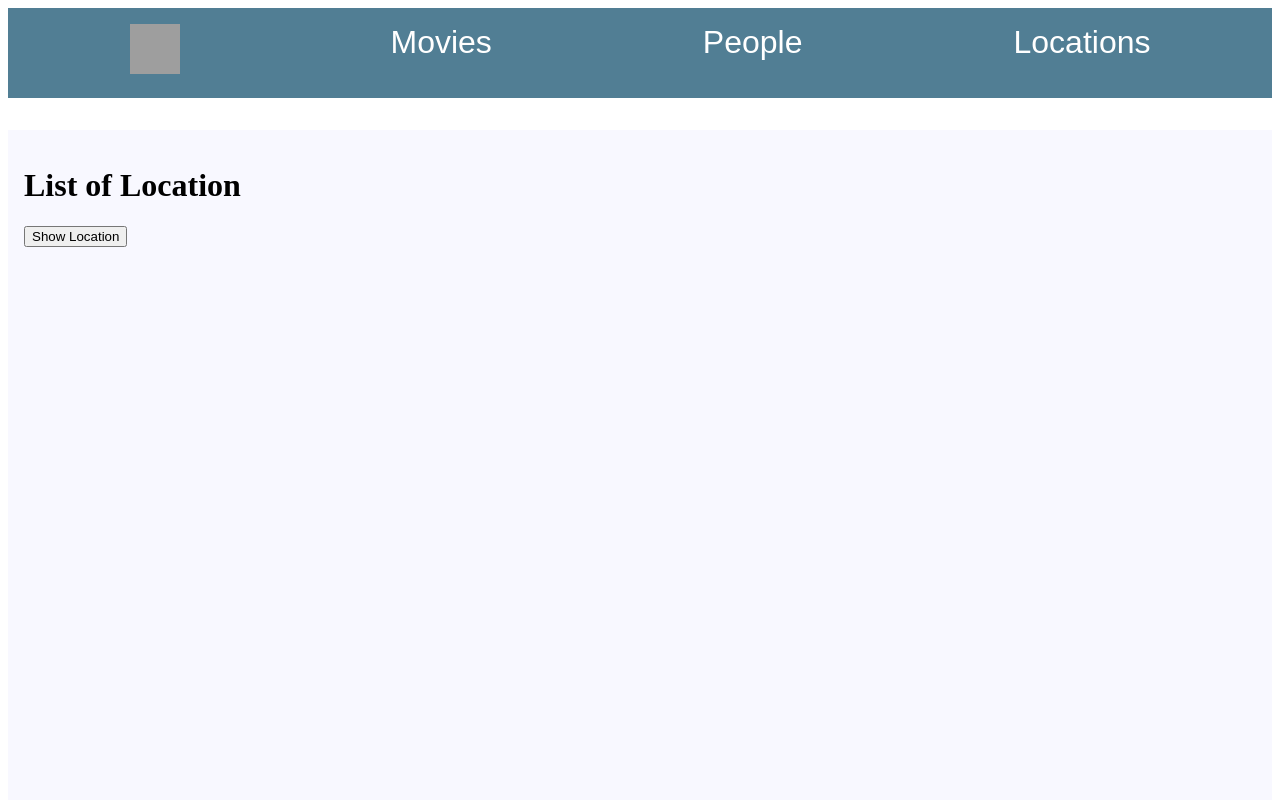
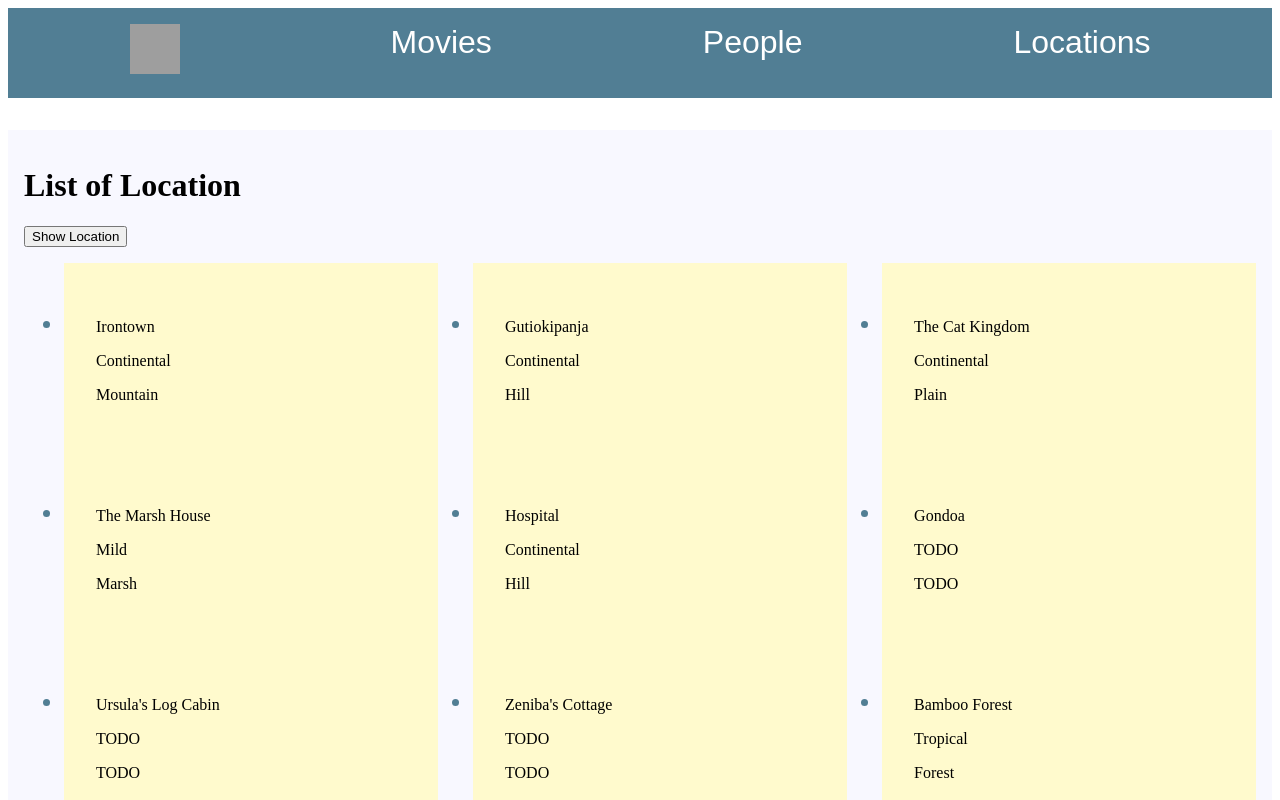
Before and after one commit to joinpursuit/9-1-module-three-assessment, a React (Create React App) app: page /locations in a window 1280 px wide. Shown: the top 800 px of the page. Built offline with nearby package versions, Linux system fonts and the light colour scheme; grey boxes are pictures that could not be loaded; the HTML template or start-up script is replaced by a standard one.

Commit message:
Locations updated

```diff
--- a/src/components/Locations.js
+++ b/src/components/Locations.js
@@ -1,8 +1,6 @@
 import React from "react";
 import { useState } from "react";
 import locations from "../data/locations.json";
-
-console.log(locations);
 
 function Locations() {
   const [showLocation, setShowLocation] = useState(false);
@@ -10,12 +8,14 @@ function Locations() {
   function handleOnClick() {
     setShowLocation(!showLocation);
   }
-  const loactionsList = locations.map((location) => {
-    <li>
-      <p>{location.name}</p>
-      <p>{location.climate}</p>
-      <p>{location.terrain}</p>
-    </li>;
+  const locationsList = locations.map((location) => {
+    return (
+      <li>
+        <p>{location?.name}</p>
+        <p>{location?.climate}</p>
+        <p>{location?.terrain}</p>
+      </li>
+    );
   });
 
   return (
@@ -24,7 +24,7 @@ function Locations() {
       <button onClick={handleOnClick}>
         {showLocation ? "Hide Location" : "Show Location"}
       </button>
-      <ul></ul>
+      <ul>{locationsList}</ul>
     </div>
   );
 }
```
